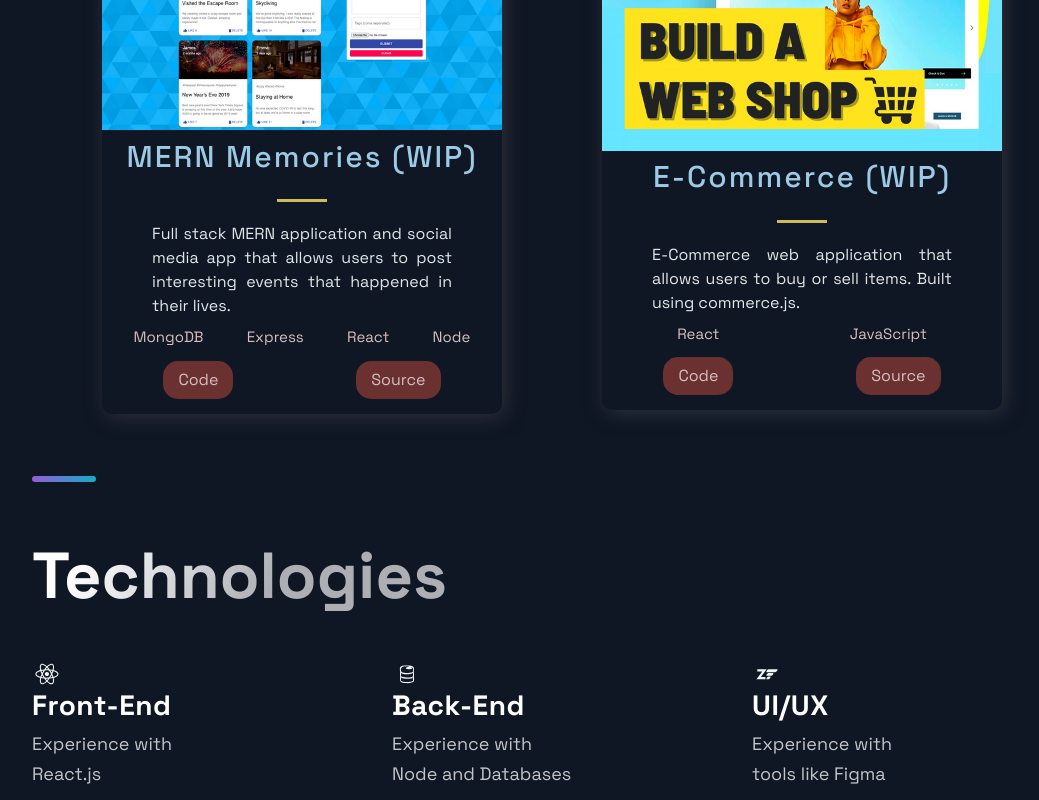
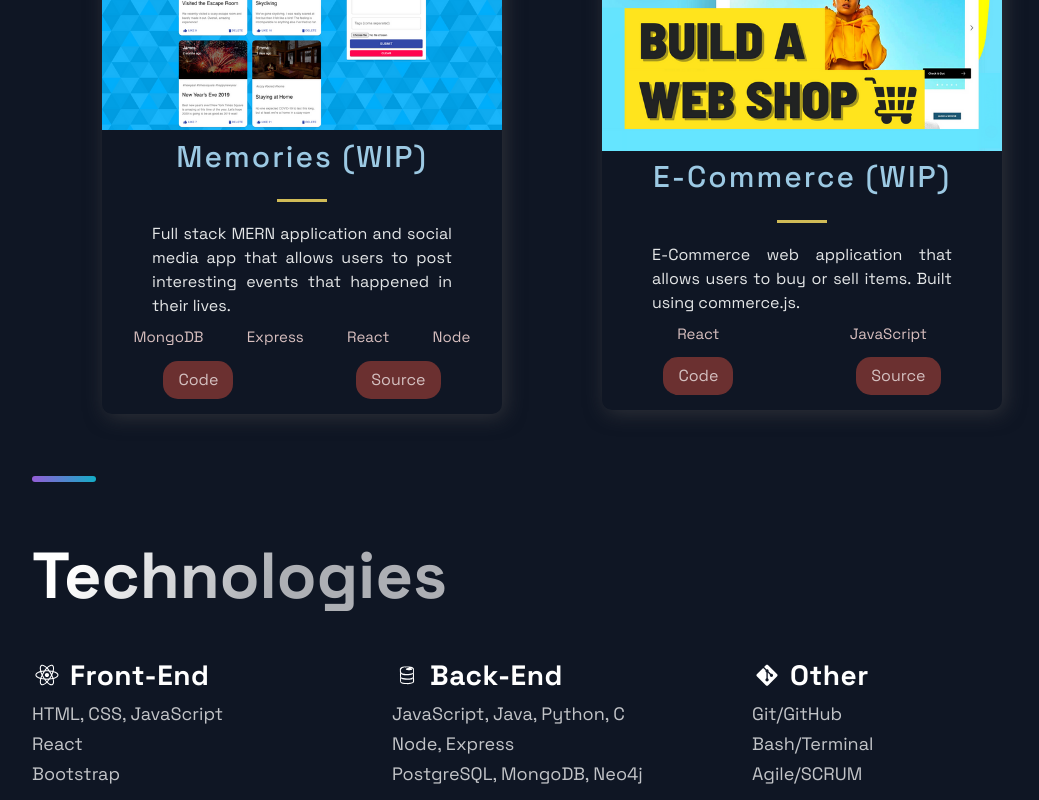
Before and after one commit to Jesse1786/portfolio-site, a Next.js app: page / in a window 1280 px wide. Shown: the part 1440-2240 px from the top of the page, without its empty margins (88-1127 px from the left). Built offline with nearby package versions, Linux system fonts and the light colour scheme.

Commit message:
Fixed some formatting issues.

```diff
--- a/src/components/Footer/Footer.js
+++ b/src/components/Footer/Footer.js
@@ -19,7 +19,7 @@
       </LinkList>
       <SocialIconsContainer>
         <CompanyContainer>
-          <Slogan>Cheers from Toronto! 🍺 </Slogan>
+          <Slogan>Site development still in progress. Cheers from Toronto! 🍺 </Slogan>
         </CompanyContainer>
         <SocialContainer>
           <SocialIcons href="http://github.com">
--- a/src/components/Technologies/Technologies.js
+++ b/src/components/Technologies/Technologies.js
@@ -1,7 +1,7 @@
 import React from 'react';
-import { DiFirebase, DiReact, DiZend } from 'react-icons/di';
+import { DiFirebase, DiReact, DiGit } from 'react-icons/di';
 import { Section, SectionDivider, SectionText, SectionTitle } from '../../styles/GlobalComponents';
-import { List, ListContainer, ListItem, ListParagraph, ListTitle } from './TechnologiesStyles';
+import { List, ListContainer, ListItem, ListParagraph, ListTitle, LeftPad } from './TechnologiesStyles';
 
 const Technologies = () =>  (
   <Section id="tech">
@@ -9,32 +9,32 @@
     <SectionTitle main>Technologies</SectionTitle>
     <List>
       <ListItem>
-        <DiReact size="3rem" />
         <ListContainer>
-          <ListTitle>Front-End</ListTitle>
+          <ListTitle><DiReact size="3rem" /> <LeftPad>Front-End</LeftPad></ListTitle>
           <ListParagraph>
-            Experience with <br />
-            React.js
+            HTML, CSS, JavaScript <br />
+            React <br />
+            Bootstrap
           </ListParagraph>
         </ListContainer>
       </ListItem>
       <ListItem>
-        <DiFirebase size="3rem" />
         <ListContainer>
-          <ListTitle>Back-End</ListTitle>
+          <ListTitle><DiFirebase size="3rem" /> <LeftPad>Back-End</LeftPad></ListTitle>
           <ListParagraph>
-            Experience with <br />
-            Node and Databases
+            JavaScript, Java, Python, C <br />
+            Node, Express <br />
+            PostgreSQL, MongoDB, Neo4j
           </ListParagraph>
         </ListContainer>
       </ListItem>
       <ListItem>
-        <DiZend size="3rem" />
         <ListContainer>
-          <ListTitle>UI/UX</ListTitle>
+          <ListTitle><DiGit size="3rem" /> <LeftPad>Other</LeftPad></ListTitle>
           <ListParagraph>
-            Experience with <br />
-            tools like Figma
+            Git/GitHub <br />
+            Bash/Terminal <br />
+            Agile/SCRUM
           </ListParagraph>
         </ListContainer>
       </ListItem>
--- a/src/components/Technologies/TechnologiesStyles.js
+++ b/src/components/Technologies/TechnologiesStyles.js
@@ -61,6 +61,8 @@
 `
 
 export const ListTitle = styled.h4`
+  display: flex;
+  align-items: center;
   font-weight: 700;
   font-size: 28px;
   line-height: 32px;
@@ -131,3 +133,6 @@
     margin-bottom: 0px;
   }
 `
+export const LeftPad = styled.span`
+  padding-left: 8px;
+`
--- a/src/constants/constants.js
+++ b/src/constants/constants.js
@@ -18,7 +18,7 @@
     id: 1,
   },
   {
-    title: 'MERN Memories (WIP)',
+    title: 'Memories (WIP)',
     description: "Full stack MERN application and social media app that allows users to post interesting events that happened in their lives.",
     image: '/images/memories.png',
     tags: ['MongoDB', 'Express', 'React', 'Node'],
```
